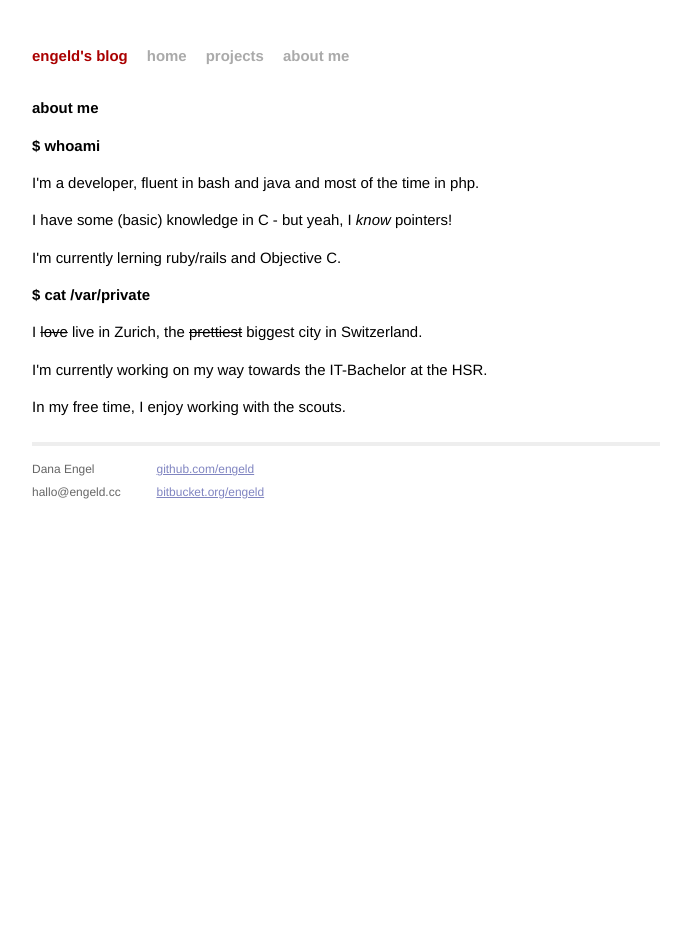
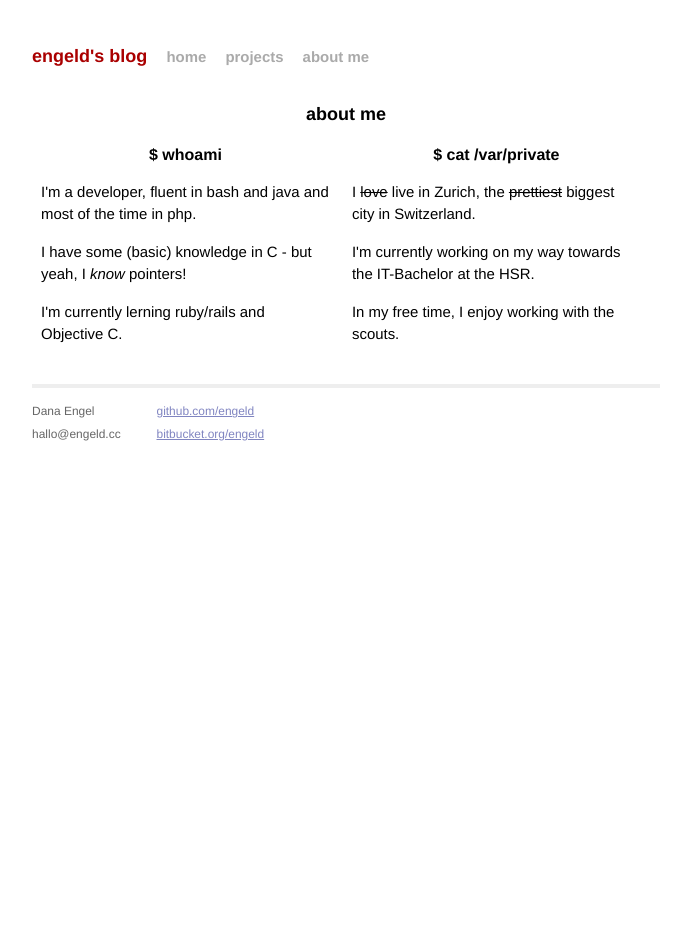
Before and after one commit to engeld/engeld.github.com, a Jekyll site: the page built from about/index.html, in a window 1280 px wide. Shown: the whole page, without its empty margins (294-985 px from the left). Built offline with Jekyll 4.4.1, drawn with Linux system fonts in a browser that asks for light colours; Markdown is read by kramdown in place of the engine named in the settings.

Commit message:
tweak css so that it now supports div-based box-modelling

```diff
--- a/css/main.css
+++ b/css/main.css
@@ -19,8 +19,10 @@ body {
   text-align: center;
 }
 
-h1, h2, h3, h4, h5, h6 {
-  font-size: 100%; }
+h1 { font-size: 18px; text-align: center; }
+h2 { font-size: 16px; text-align: center; }
+h1.extra { text-align: justify; }
+h2.extra { text-align: justify; }
 
 h1 { margin-bottom: 1em; }
 p { margin: 1em 0; }
@@ -30,9 +32,7 @@ a:hover   { color: #000; }
 a:visited { color: #a0a; }
 
 /*****************************************************************************/
-/*
 /* Home
-/*
 /*****************************************************************************/
 ul.posts {
   list-style-type: none;
@@ -50,9 +50,7 @@ ul.posts span {
 }
 
 /*****************************************************************************/
-/*
 /* Site
-/*
 /*****************************************************************************/
 
 .site {
@@ -122,9 +120,7 @@ ul.posts span {
 }
 
 /*****************************************************************************/
-/*
 /* Posts
-/*
 /*****************************************************************************/
 
 /* standard */
@@ -158,3 +154,14 @@ ul.posts span {
 .post pre.terminal code {
   background-color: #333;
 }
+
+/********
+* Project
+*/
+.box {
+    display: inline-block;
+    width: 46%;
+    margin-right: 0.6em;
+    margin-left: 0.6em;
+    text-align: left;
+}
```
